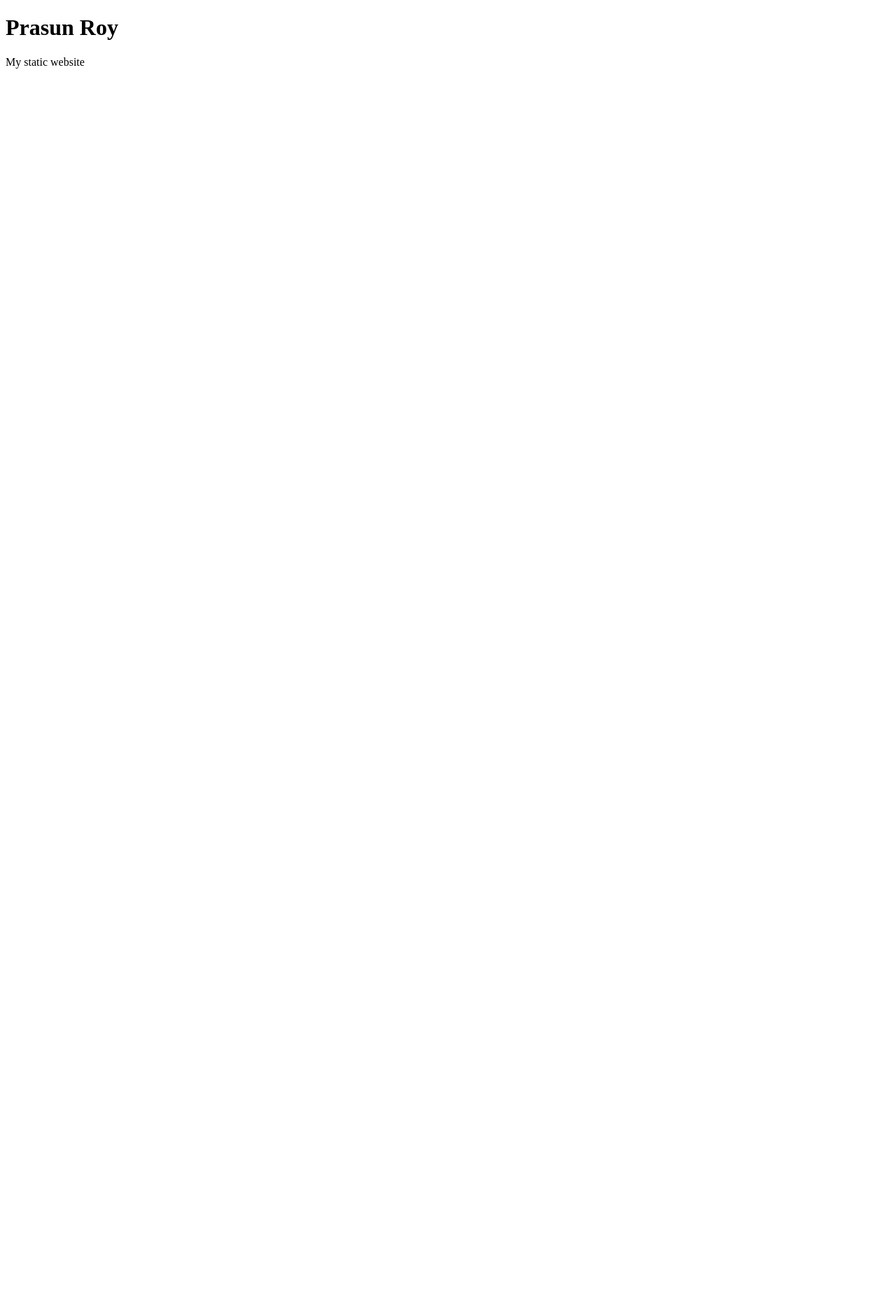
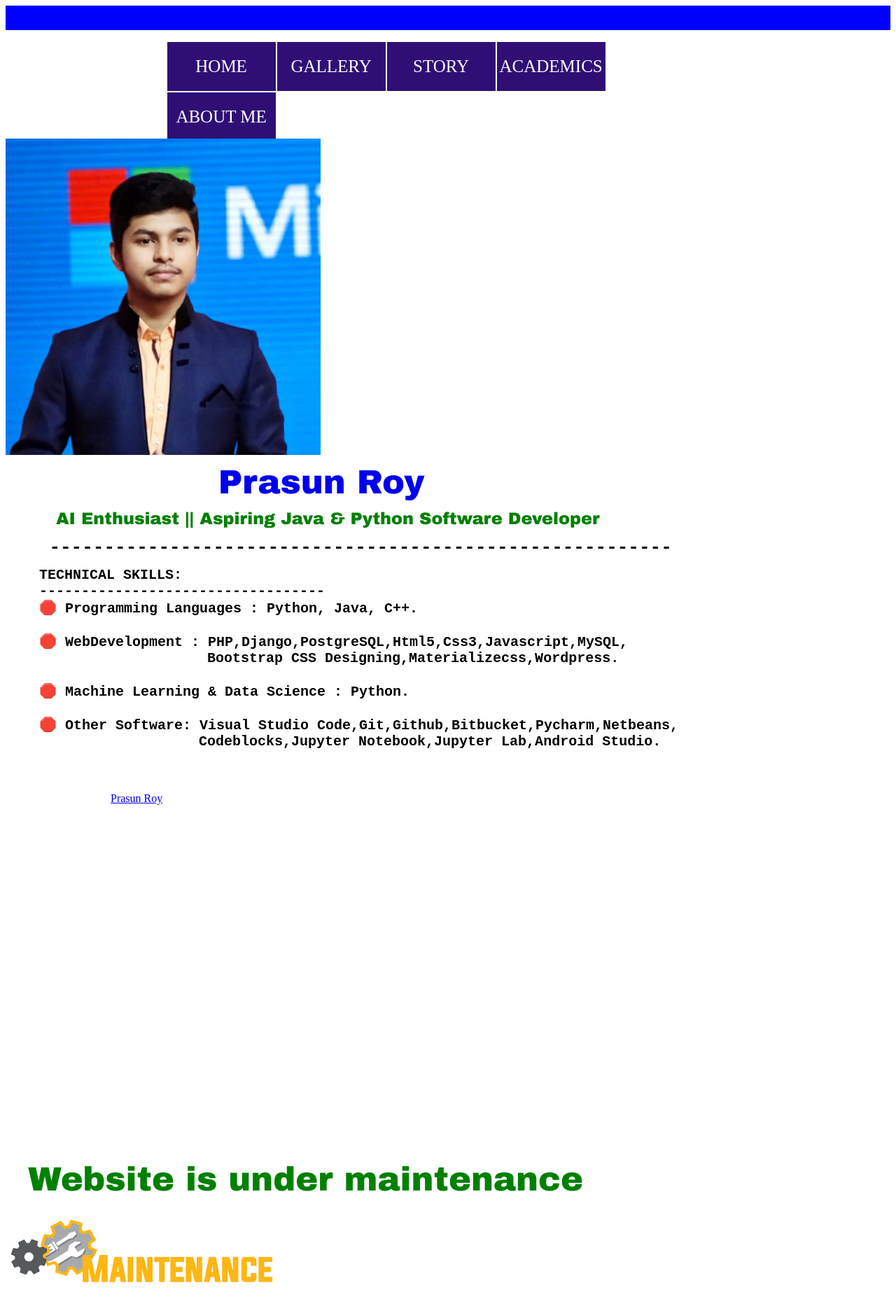
Before and after one commit to PRASUNR0Y/mywebsite, a plain HTML site: page index.html in a window 1280 px wide. Shown: the whole page at 70% size. Before the commit the page ends 800 px from the top, so only its background shows below. Drawn offline with Linux system fonts and the light colour scheme.

Commit message:
Update Website

```diff
--- /dev/null
+++ b/front.css
@@ -0,0 +1,83 @@
+.first
+{
+	background-color: blue;
+    float: left;
+    width: 100%;
+    height: 35px;
+}
+.logo
+{
+	background-color: blue;
+    height: 96px;
+    width: 20%;
+    float: left;
+}
+.banner
+{
+	background-color: white;
+    width: 100%;
+    height: 130px;
+}
+.b1
+{
+    background-color: white;
+    float: left;
+    width: 15%;
+    height: 96px;
+}
+.b2
+{
+    background-color: white;
+    float: left;
+    height: 96px;
+    width: 62%;
+}
+.nav1
+{
+    background-color: white;
+    height: 60px;
+}
+.nav2
+{
+    background-color:black;
+    float: left;
+    height: 452px;
+    width: 450px;
+}
+.nav3
+{
+    background-color: white;
+    float: left;
+    height: 452px;
+    width: 883px;
+}
+.slidebar1
+{
+    background-color: white;
+    float: left;
+    height: 30px;
+    width: 100%;
+}
+.slidebar2
+{
+    float: left;
+    background-color: white;
+    height: 430px;
+    width: 150px;
+}
+.LI-profile-badge
+{
+    float: left;
+    background-color: white;
+    height: 430px;
+    width: 340px
+}
+
+.slidebar3
+{
+    float: left;
+    background-color: white;
+    height: 430px;
+    width: 843px;
+}
+}
--- a/index.html
+++ b/index.html
@@ -1,10 +1,83 @@
 <!DOCTYPE html>
-<html>
+<html lang="en">
 <head>
-	<title>Prasun Roy</title>
+	<meta charset="utf-8">
+	<meta name="viewport" content="width=device-width, initial_scale=1.0">
+	<title>Prasun Roy | My Website</title>
+	<link rel="stylesheet" type="text/css" href="front.css">
+	<style>
+		#ban ul{
+			list-style: none;
+		}
+		#ban ul li{
+			background-color: #2f0f75;
+			width: 155px;
+			border: 1px solid white;
+			height: 70px;
+			line-height: 70px;
+			text-align: center;
+			float: left;
+			color: white;
+			font-size: 25px;
+		}
+		#ban ul li:hover{
+			background-color: green;
+		}
+	</style>
 </head>
 <body>
-<h1>Prasun Roy</h1>
-<p>My static website</p>
+    <!--first here-->
+	<div class="first"></div>
+	<!--logo here
+	<div class="logo">
+		<img src="logo.jpg" height="100%" width="100%">
+	</div> -->
+	<!--banner here-->
+	<div class="banner">
+		<div class="b1"></div>
+		<div class="b2" id="ban">                                     <!--for home button-->
+		<ul>
+			<li>HOME</li>
+			<li>GALLERY</li>
+			<li>STORY</li>
+			<li>ACADEMICS</li>
+			<li>ABOUT ME</li>
+		</ul></div>
+	</div>
+	<!--nav-->
+	<div class="nav1"></div>
+	<div class="nav2">
+		<img src="Resource/ProfilePic.jpg" height="100%" width="100%">
+	</div>
+	<div class="nav3">
+		<pre><font size="200" face="Arial Black"><b><a style="text-decoration:none" target="_blank" href="https://www.linkedin.com/in/prasun-roy-/">                   Prasun Roy</a></b></font></pre>
+		<pre><font size="5" face="Arial Black" color="green"><b>         AI Enthusiast || Aspiring Java & Python Software Developer</b></font></pre>
+		<pre><font size="6" color="Black"><b>    ---------------------------------------------------------</b></font></pre>
+		<pre><font size="5" color="Black"><b>    TECHNICAL SKILLS:
+    ----------------------------------
+    🛑 Programming Languages : Python, Java, C++.
+
+    🛑 WebDevelopment : PHP,Django,PostgreSQL,Html5,Css3,Javascript,MySQL,
+                        Bootstrap CSS Designing,Materializecss,Wordpress.
+
+    🛑 Machine Learning & Data Science : Python.
+
+    🛑 Other Software: Visual Studio Code,Git,Github,Bitbucket,Pycharm,Netbeans,
+                       Codeblocks,Jupyter Notebook,Jupyter Lab,Android Studio.</b></font></pre>
+	</div>
+	<!--sidebar-->
+	<div class="slidebar1"></div>
+	<div class="slidebar2"></div>
+	<script type="text/javascript" src="https://platform.linkedin.com/badges/js/profile.js" async defer></script>
+	<div class="LI-profile-badge"  data-version="v1" data-size="large" data-locale="en_US" data-type="vertical" data-theme="light" data-vanity="prasun-roy-"><a class="LI-simple-link" target="_blank" href='https://in.linkedin.com/in/prasun-roy-?trk=profile-badge'>Prasun Roy</a></div>
+
+	<!-- User Data -->
+	<div class="slidebar3">
+		<pre> </pre>
+		<pre> </pre>
+		<pre> </pre>
+		<pre><font size="10" face="Arial Black" color="green"><b>  Website is under maintenance</b></font></pre>
+		<img src="Resource/maintenance.png">
+	</div>
 </body>
 </html>
```
Also changed, not shown: Resource/ProfilePic.jpg (added), Resource/maintenance.png (added).
